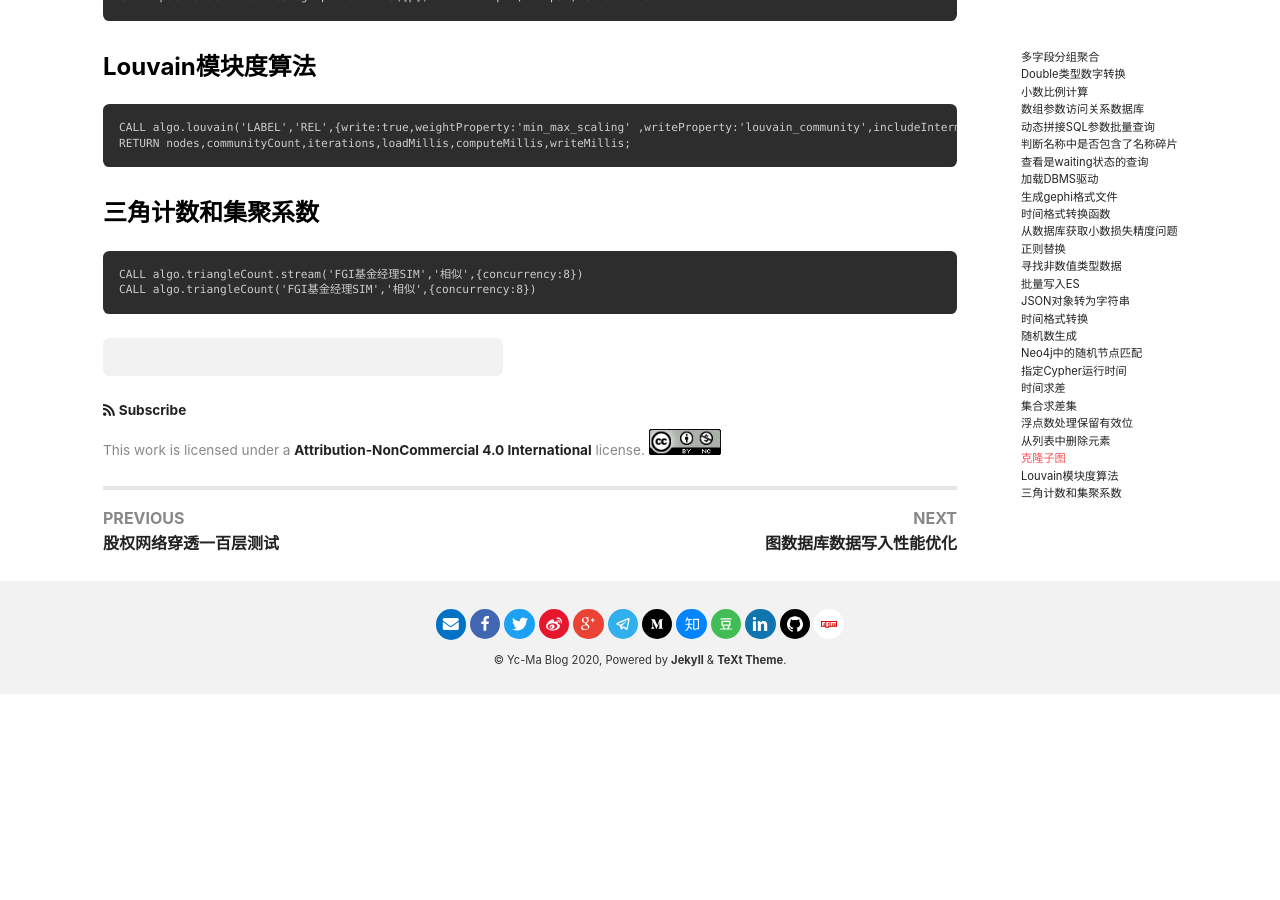
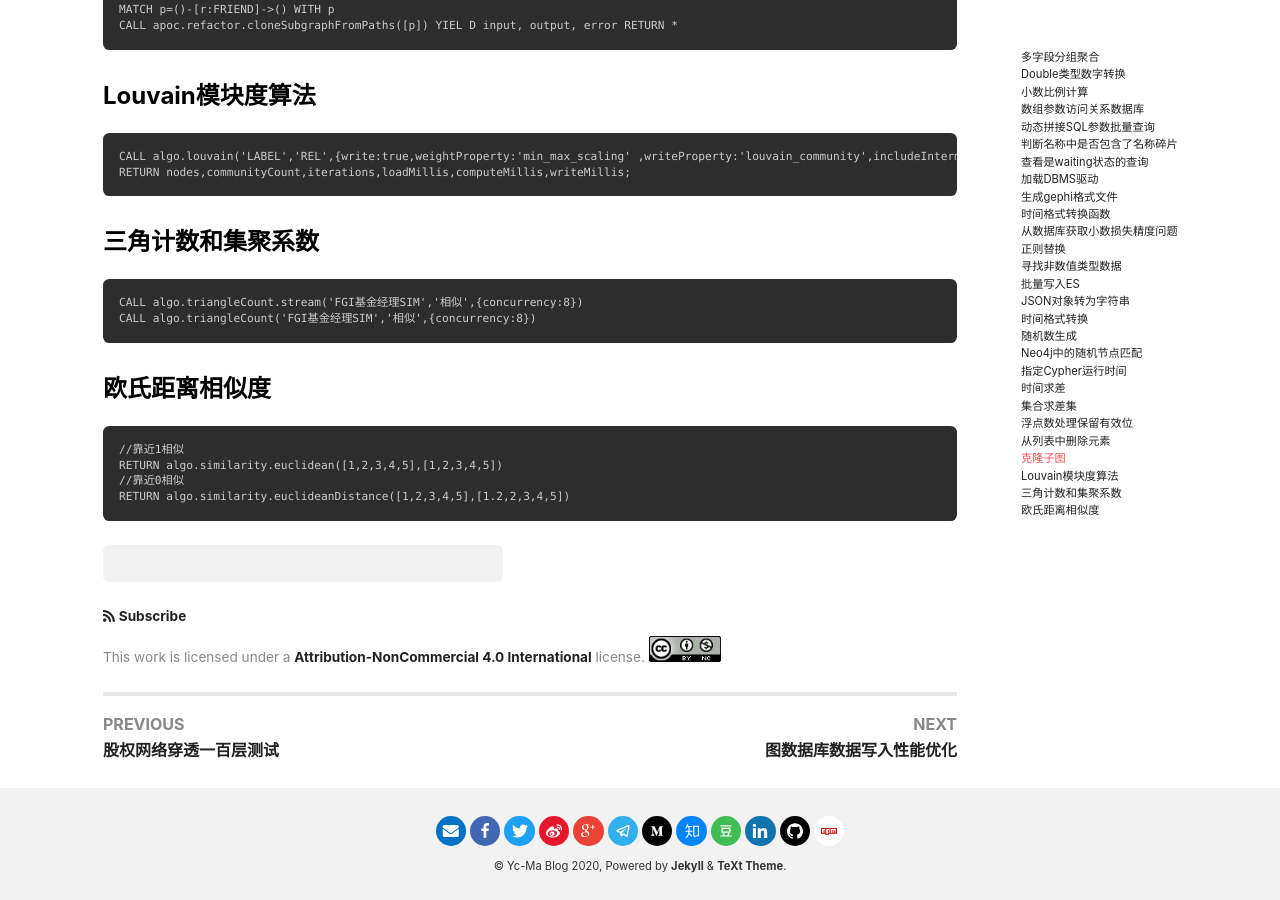
Before and after one commit to crazyyanchao/blog, a Jekyll site: the page built from _posts/2021-06-24-常用CYPHER查询（四）.md, in a window 1280 px wide and 900 px high, scrolled down 5446 px. Built offline with Jekyll 4.4.1, drawn with Linux system fonts in a browser that asks for light colours; nearby versions of some CDN libraries; comment, search, counter and statistics services are not loaded; before the commit the page ends 6140 px from its top, so only the background shows below that.

Commit message:
文章更新

````diff
--- a/_posts/2021-06-24-常用CYPHER查询（四）.md
+++ b/_posts/2021-06-24-常用CYPHER查询（四）.md
@@ -215,3 +215,11 @@ RETURN nodes,communityCount,iterations,loadMillis,computeMillis,writeMillis;
 CALL algo.triangleCount.stream('FGI基金经理SIM','相似',{concurrency:8})
 CALL algo.triangleCount('FGI基金经理SIM','相似',{concurrency:8})
 ```
+
+### 欧氏距离相似度
+```
+//靠近1相似
+RETURN algo.similarity.euclidean([1,2,3,4,5],[1,2,3,4,5])
+//靠近0相似
+RETURN algo.similarity.euclideanDistance([1,2,3,4,5],[1.2,2,3,4,5])
+```
````
Also changed, not shown: _posts/2020-06-16-常用CYPHER查询（二）.md (+1 -0 lines).
